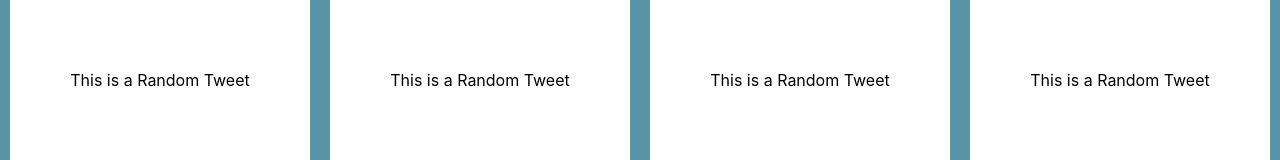
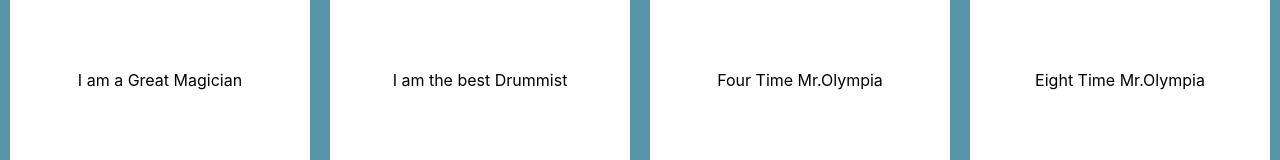
Before and after one commit to NickBwalley/ReactJS, a React (Create React App) app in the folder helloworld/: page / in a window 1280 px wide. Shown: the part 320-480 px from the top of the page. Built offline with nearby package versions, Linux system fonts and the light colour scheme.

Commit message:
ReactApp1

```diff
--- a/helloworld/src/App.js
+++ b/helloworld/src/App.js
@@ -8,10 +8,10 @@ function App(){
   // };
   return(
     <div className="app">
-      <Tweet name="David Blaine"/>
-      <Tweet name="Aaron Spears"/>
-      <Tweet name="Jay Cutler"/>
-      <Tweet name="Ronnie Coleman"/>
+      <Tweet name="David Blaine" message="I am a Great Magician"/>
+      <Tweet name="Aaron Spears" message="I am the best Drummist"/>
+      <Tweet name="Jay Cutler" message="Four Time Mr.Olympia"/>
+      <Tweet name="Ronnie Coleman" message="Eight Time Mr.Olympia"/>
 
     </div>
   )
--- a/helloworld/src/Tweet.js
+++ b/helloworld/src/Tweet.js
@@ -5,7 +5,7 @@ function Tweet(props){
     return(
         <div className="tweet">
             <h3>{props.name}</h3>
-            <p>This is a Random Tweet</p>
+            <p>{props.message}</p>
             <h3>Number of Likes</h3>
         </div>
     )
```
